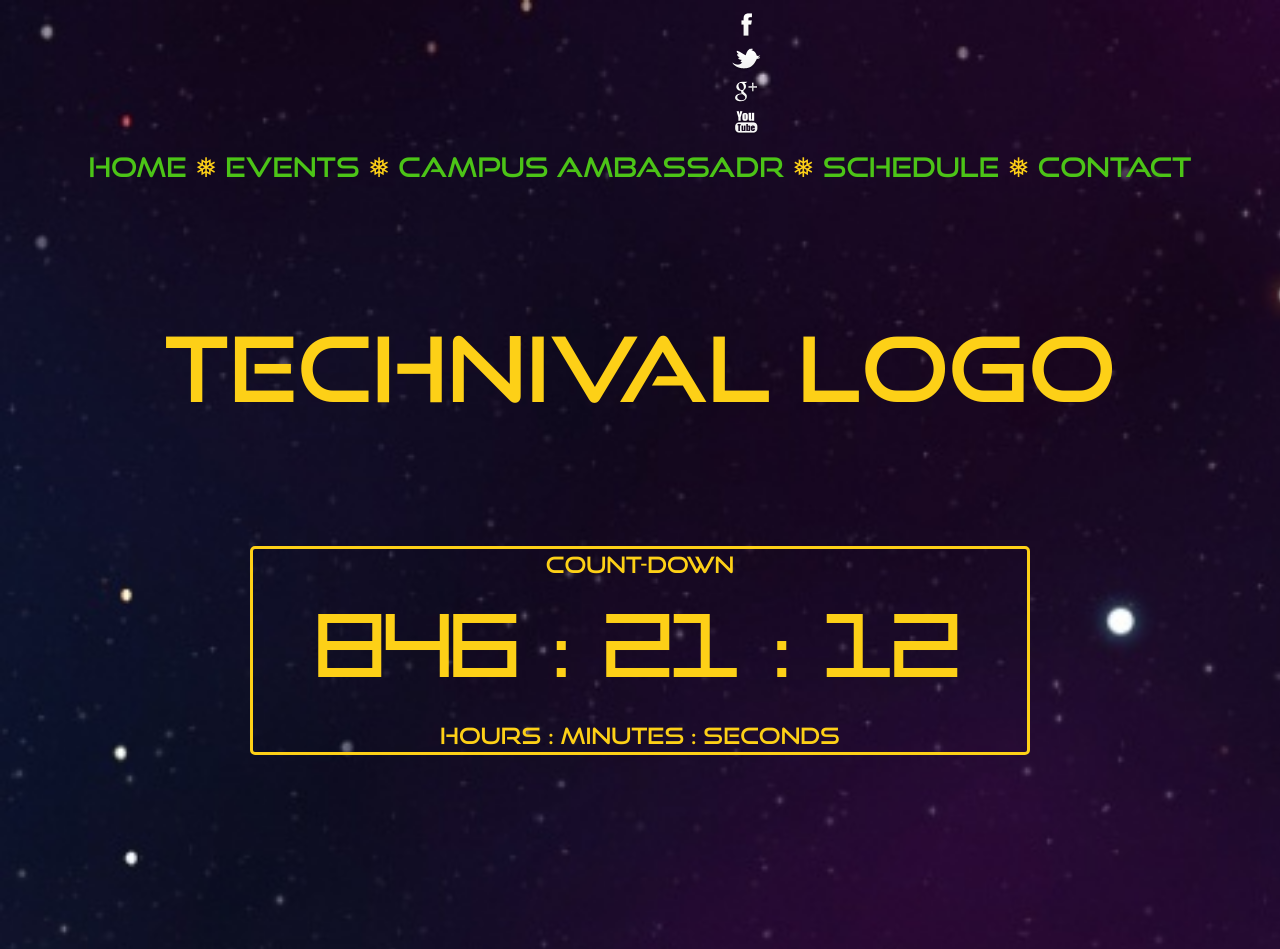
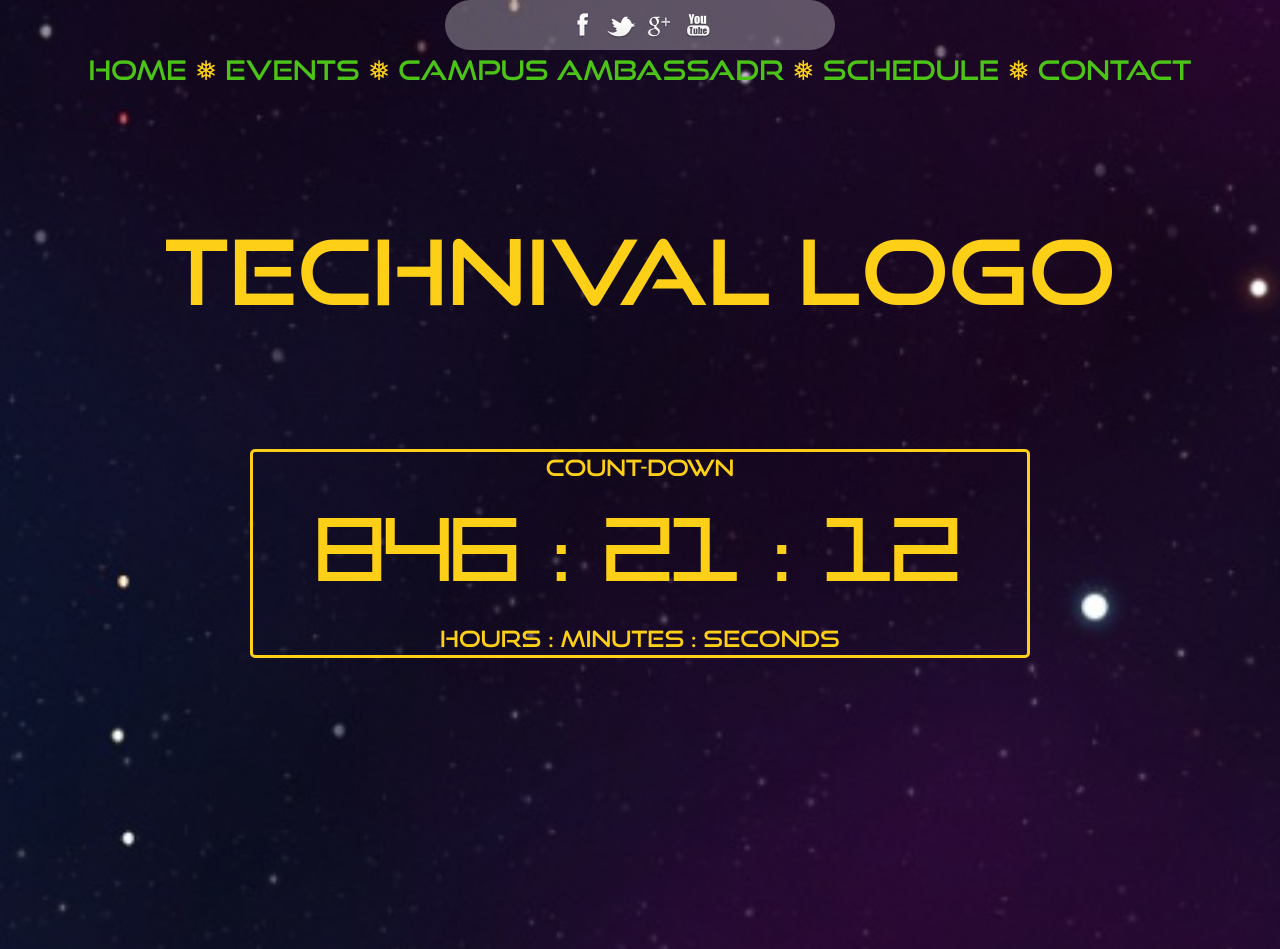
Before and after one commit to AmeyKamat/AmeyKamat.github.io, a Jekyll site: the page technival/index.html, which Jekyll copies as it is, in a window 1280 px wide. Shown: the top 949 px of the page. Built offline with Jekyll 4.4.1, drawn with Linux system fonts in a browser that asks for light colours; nearby versions of some CDN libraries; library files that are not in the unit come from our copies; Markdown is read by kramdown in place of the engine named in the settings.

Commit message:
mobile optimization

```diff
--- a/technival/index.html
+++ b/technival/index.html
@@ -44,14 +44,16 @@
 	<!-- Body Begin -->
   	<body>
 		<div style="background-image:url('/content/img/background1.jpg'); background-repeat: no-repeat; background-size: cover;">
-			<div class="container gold">
-				<div class="row text-center wow fadeInDown" data-wow-delay="1s" style="padding:0vh 75vh;">
-					<div class="social" style="padding:1vh 0vh;">
+			<div class="container gold text-center">
+				<div class="row text-center wow fadeInDown" data-wow-delay="1s">
+					<div class='col-md-4'></div>
+					<div class="social col-md-4" style="padding:1vh 0vh;">
 						<a href=""><img src="/content/social/facebook.png" alt="Facebook" /></a>
 						<a href=""><img src="/content/social/twitter.png" alt="Twitter" /></a>
 						<a href=""><img src="/content/social/google+.png" alt="Google+" /></a>
 						<a href=""><img src="/content/social/youtube.png" alt="Youtube" /></a>
 					</div>
+					<div class='col-md-4'></div>
 				</div>
 				<div class="full-vp">
 					<div class="row text-center" style="position:relative; font-size:3vh">
```
